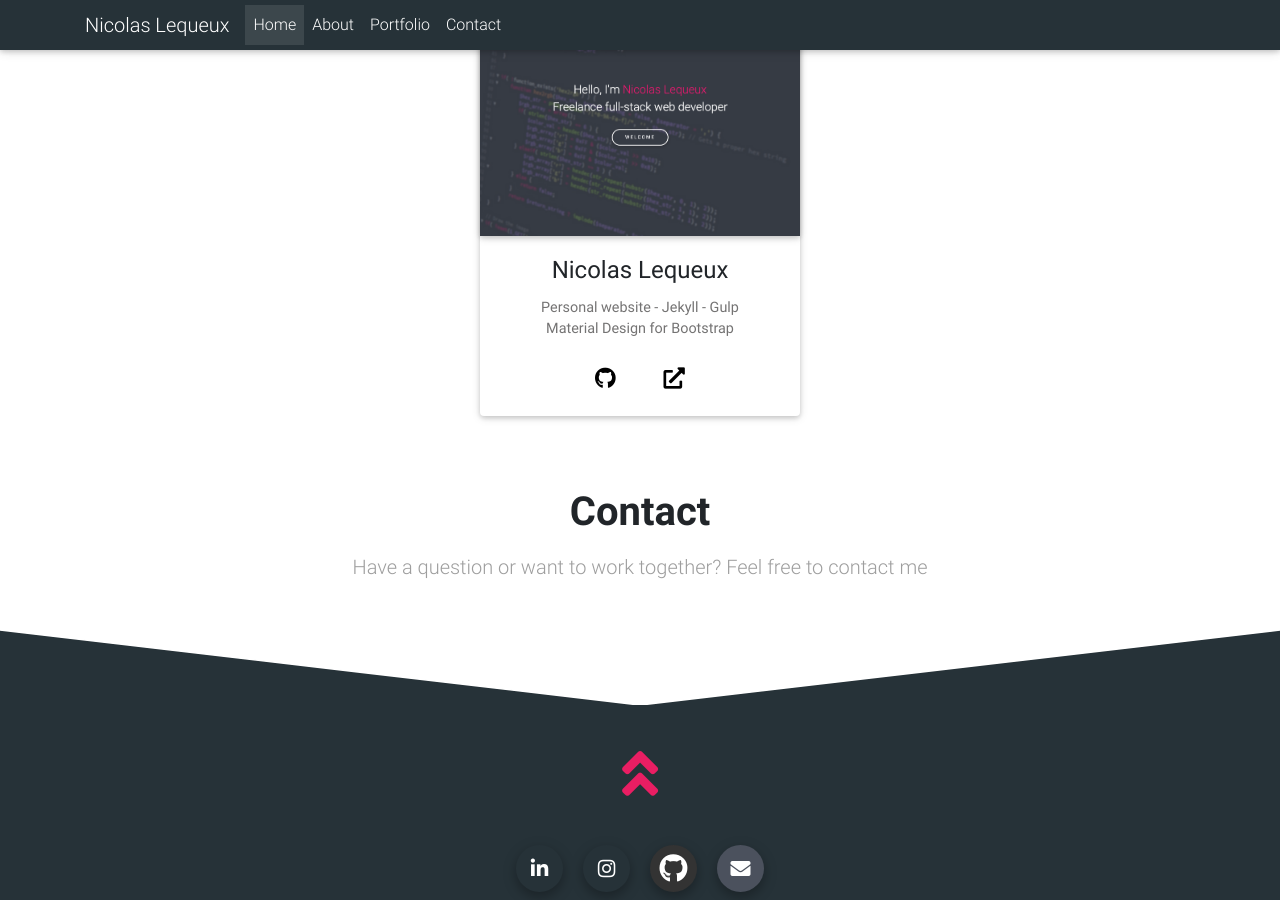
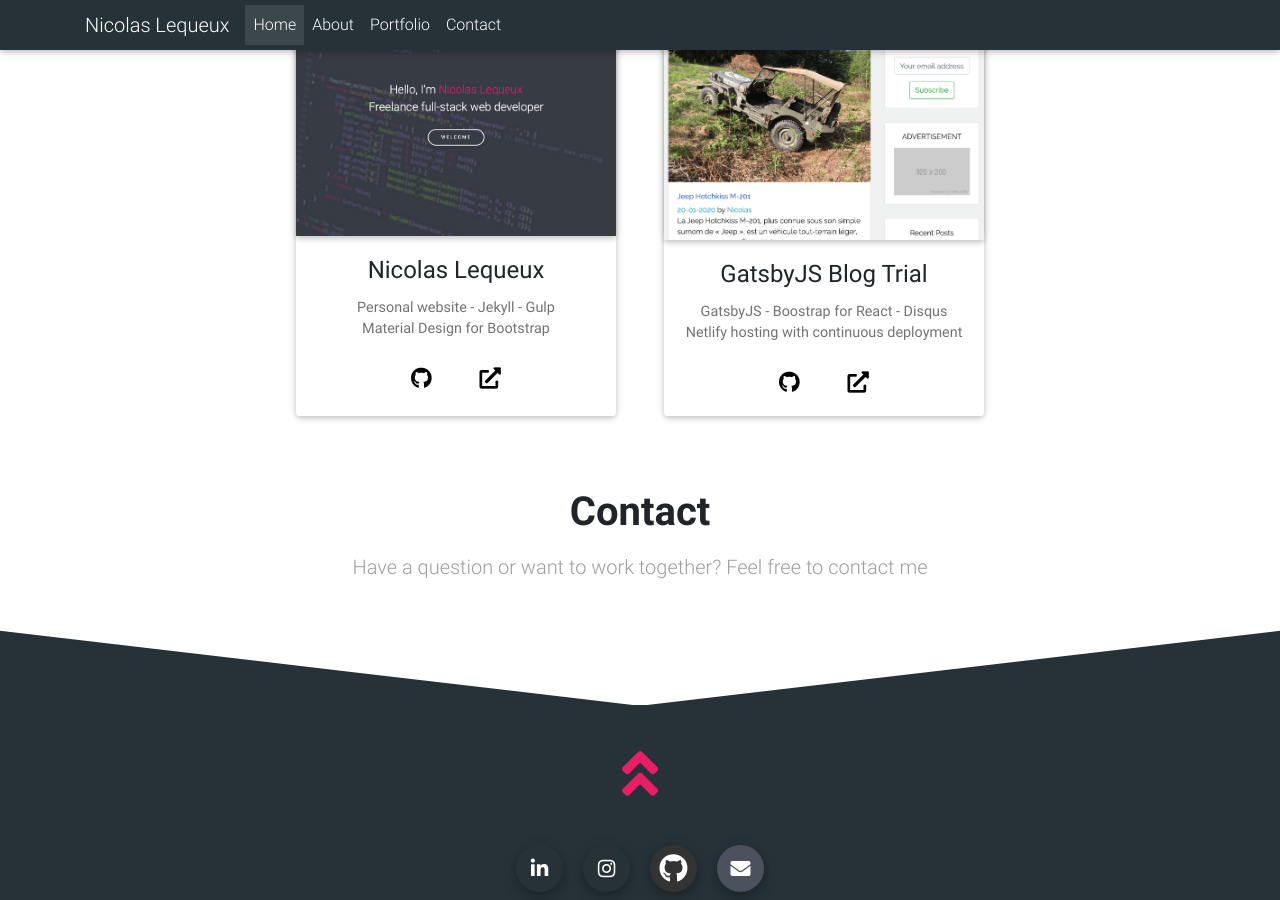
Before and after one commit to nicolaslequeux/nicolas-lequeux, a Jekyll site: the page built from index.md, in a window 1280 px wide and 900 px high, scrolled down 3392 px. Built offline with Jekyll 4.4.1, drawn with Linux system fonts in a browser that asks for light colours; nearby versions of some CDN libraries.

Commit message:
Added Gatsby

```diff
--- a/_includes/about.html
+++ b/_includes/about.html
@@ -50,8 +50,8 @@
                             <P class="text-center grey-text mt-2">Jekyll</P>
                         </div>
                         <div class="px-1">
-                            <img class="skill-img" src="assets/img/skills/wordpress.png" alt="Wordpress">
-                            <P class="text-center grey-text mt-2">Wordpress</P>
+                            <img class="skill-img" src="assets/img/skills/gatsby.png" alt="GastbyJS">
+                            <P class="text-center grey-text mt-2">GastbyJS</P>
                         </div>
                     </div>
                 </div>
--- a/_includes/portfolio.html
+++ b/_includes/portfolio.html
@@ -158,6 +158,27 @@
             </div>
         </div>
 
+        <div class="card card-portfolio m-4">
+            <img class="card-img-top card-portfolio-img" src="assets/img/portfolio/gatsby-tutorial-blog-1.png" target="_blank"
+                alt="Card image cap">
+            <div class="card-body">
+                <div class="card-portfolio-text">
+                    <h4 class="card-title text-center"><a>GatsbyJS Blog Trial</a></h4>
+                    <p class="card-text text-center">GatsbyJS - Boostrap for React - Disqus</br>Netlify hosting with continuous deployment</p>
+                </div>
+                <ul class="list-inline text-center card-portfolio-list-link">
+                    <li class="list-inline-item"><a class="card-portfolio-link"
+                            href="https://github.com/nicolaslequeux/gatsby-tutorial-blog-1" target="_blank"><i
+                                class="fab fa-github fa-lg"></i></a></li>
+                    <li class="list-inline-item"></li>
+                    <li class="list-inline-item"></li>
+                    <li class="list-inline-item"></li>
+                    <li class="list-inline-item"><a class="card-portfolio-link" href="https://vibrant-johnson-a318cb.netlify.com/"
+                            target="_blank"><i class="fas fa-external-link-alt fa-lg"></i></a></li>
+                </ul>
+            </div>
+        </div>
+
 
 
     </div>
```
Also changed, not shown: assets/img/portfolio/gatsby-tutorial-blog-1.png (added), assets/img/portfolio/gatsby-tutorial-blog-2.png (added), assets/img/skills/gatsby.png (added).
